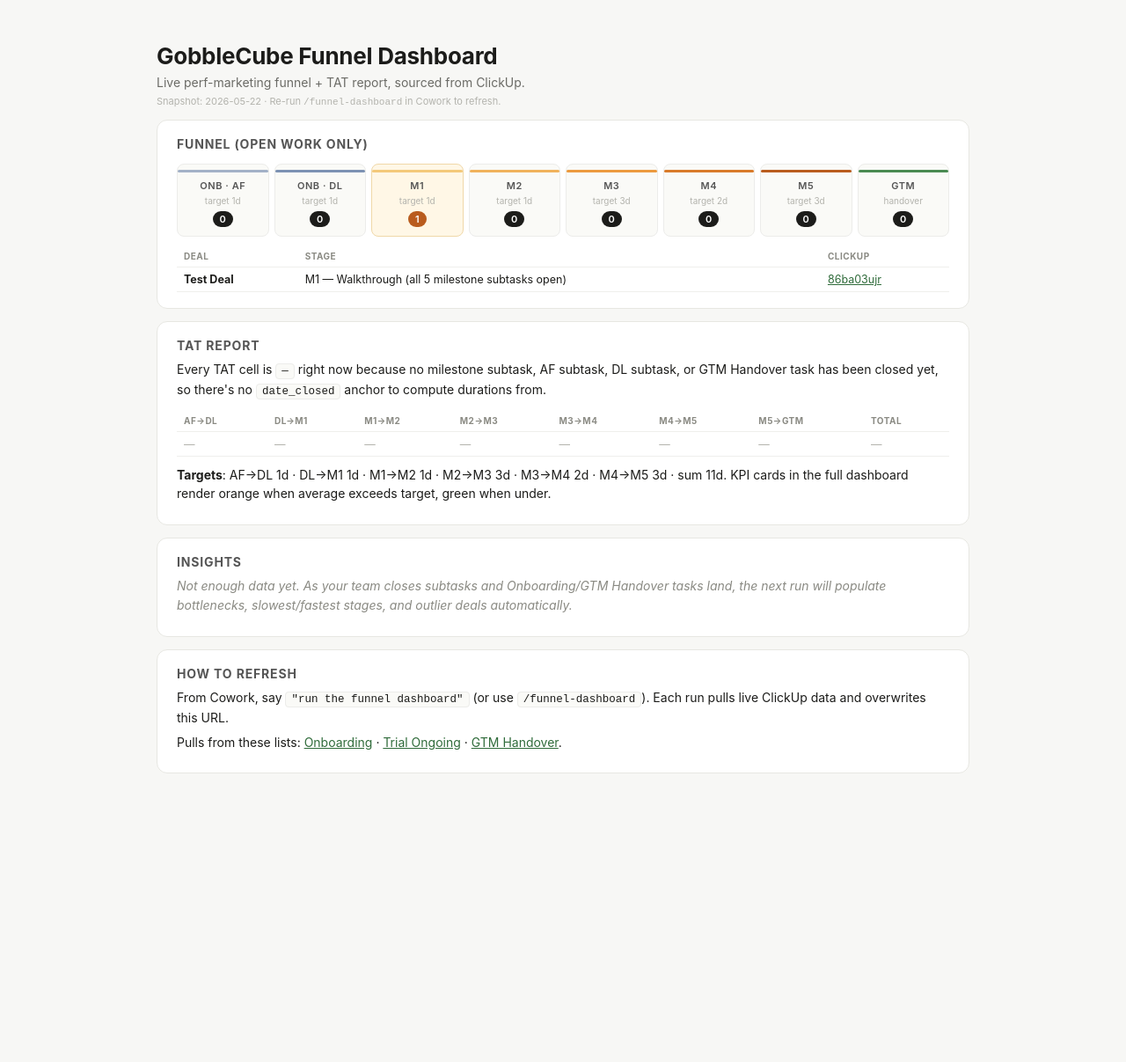
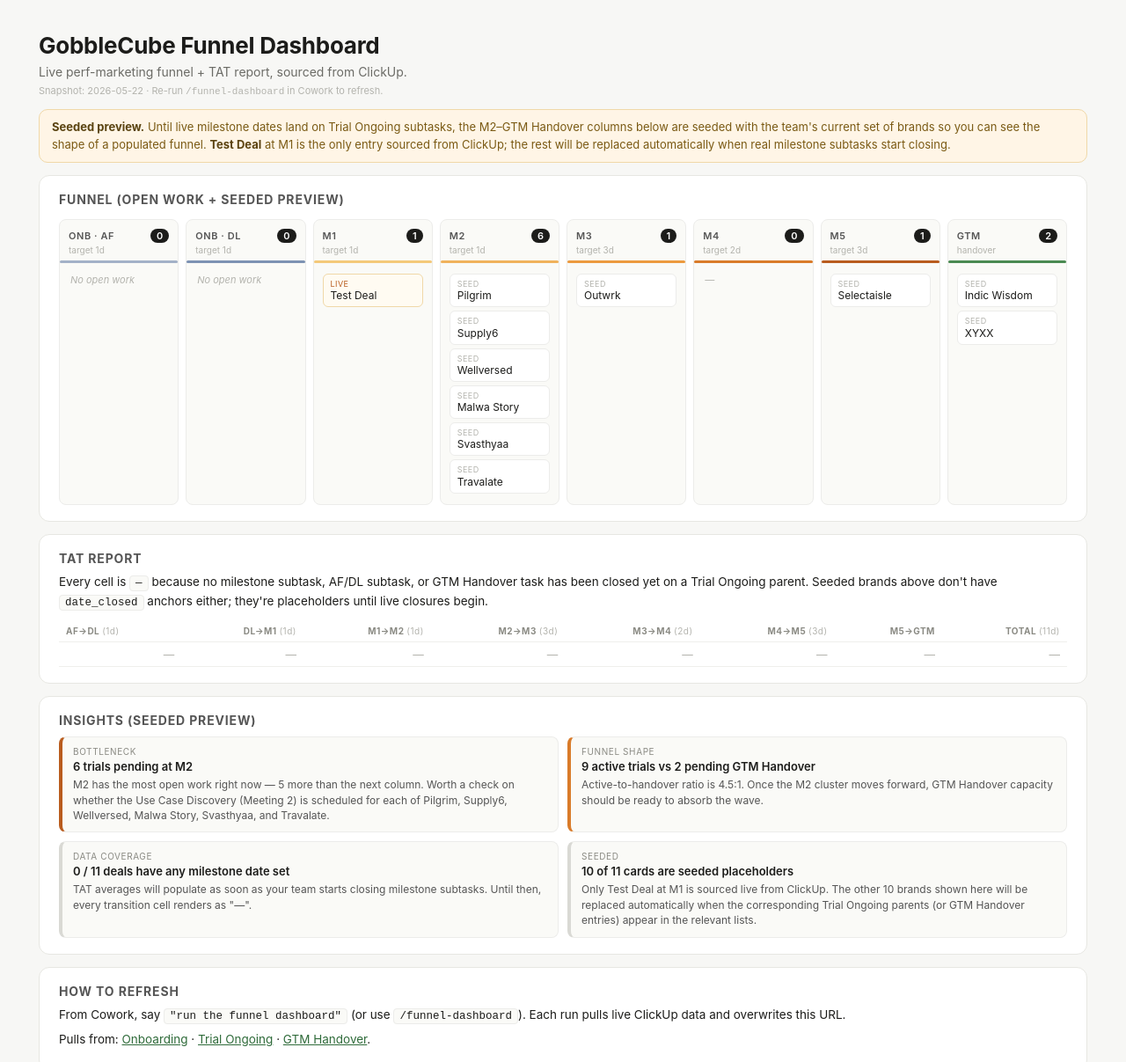
Before and after one commit to lakshyanarang/funnel-dashboard, a plain HTML site: page index.html in a window 1280 px wide. Shown: the top 1207 px of the page at 88% size. Before the commit the page ends 959 px from the top, so only its background shows below. Drawn offline with Linux system fonts and the light colour scheme.

Commit message:
Update index.html

```diff
--- a/index.html
+++ b/index.html
@@ -9,32 +9,48 @@
   :root { color-scheme: light; }
   * { box-sizing: border-box; }
   html, body { margin: 0; background: #f7f7f5; color: #1c1c1a; font-family: -apple-system, BlinkMacSystemFont, "Segoe UI", Roboto, sans-serif; }
-  body { padding: 48px 28px 80px; max-width: 980px; margin: 0 auto; }
+  body { padding: 36px 24px 80px; max-width: 1240px; margin: 0 auto; }
   header h1 { margin: 0 0 6px; font-size: 26px; letter-spacing: -0.01em; }
   header .sub { color: #6b6b66; font-size: 14px; }
   .ts { font-size: 11px; color: #b3b3ad; margin-top: 6px; }
+  .banner { background: #fff5e6; border: 1px solid #f0d8a8; color: #7a5a14; border-radius: 10px; padding: 10px 14px; font-size: 13px; line-height: 1.5; margin: 14px 0 0; }
+  .banner b { color: #5a4310; }
   .card { background: #fff; border: 1px solid #e7e7e2; border-radius: 12px; padding: 18px 22px; margin-top: 14px; }
   .card h2 { margin: 0 0 8px; font-size: 14px; color: #555; text-transform: uppercase; letter-spacing: 0.06em; }
-  .card p { margin: 6px 0; font-size: 14px; line-height: 1.55; }
+  .card p { margin: 6px 0; font-size: 13.5px; line-height: 1.55; }
   .card code { background: #fafaf7; border: 1px solid #ececea; border-radius: 4px; padding: 1px 6px; font-size: 12.5px; }
-  .funnel { display: grid; grid-template-columns: repeat(8, 1fr); gap: 6px; margin-top: 14px; }
-  @media (max-width: 880px) { .funnel { grid-template-columns: repeat(4, 1fr); } }
-  @media (max-width: 480px) { .funnel { grid-template-columns: repeat(2, 1fr); } }
-  .col { background: #fafaf7; border: 1px solid #ececea; border-radius: 8px; padding: 10px 8px; text-align: center; font-size: 12px; }
-  .col .name { font-weight: 600; font-size: 11px; text-transform: uppercase; letter-spacing: 0.05em; color: #555; margin-bottom: 4px; }
-  .col .tgt { color: #b3b3ad; font-size: 10px; }
-  .col .count { background: #1c1c1a; color: #fff; border-radius: 999px; padding: 2px 8px; font-size: 11px; font-weight: 600; display: inline-block; margin-top: 6px; }
-  .col.active { background: #fff7e6; border-color: #f0d8a8; }
-  .col.active .count { background: #b95c1e; }
-  .strip { height: 3px; border-radius: 2px; margin: -4px -8px 8px; }
+  .funnel { display: grid; grid-template-columns: repeat(8, 1fr); gap: 8px; margin-top: 14px; }
+  @media (max-width: 1100px) { .funnel { grid-template-columns: repeat(4, 1fr); } }
+  @media (max-width: 560px) { .funnel { grid-template-columns: repeat(2, 1fr); } }
+  .col { background: #fafaf7; border: 1px solid #ececea; border-radius: 8px; padding: 10px 10px 12px; min-height: 160px; display: flex; flex-direction: column; }
+  .col .head { display: flex; justify-content: space-between; align-items: baseline; }
+  .col .name { font-weight: 600; font-size: 11px; text-transform: uppercase; letter-spacing: 0.05em; color: #555; }
+  .col .count { background: #1c1c1a; color: #fff; border-radius: 999px; padding: 1px 7px; font-size: 11px; font-weight: 600; }
+  .col .tgt { color: #b3b3ad; font-size: 10px; margin-top: 2px; }
+  .col .strip { height: 3px; border-radius: 2px; margin: 6px -10px 8px; }
   .strip.af { background: #a3b1c7; } .strip.dl { background: #7d92b3; }
   .strip.m1 { background: #f4c97a; } .strip.m2 { background: #f0b25c; } .strip.m3 { background: #ec9a3f; }
   .strip.m4 { background: #d97b2a; } .strip.m5 { background: #b95c1e; } .strip.gtm { background: #4a8a52; }
+  .col .brand { background: #fff; border: 1px solid #ececea; border-radius: 6px; padding: 5px 8px; font-size: 12px; line-height: 1.25; margin-top: 4px; }
+  .col .brand.live { background: #fffbf2; border-color: #f0d8a8; }
+  .col .brand .tag { font-size: 9px; color: #b3b3ad; text-transform: uppercase; letter-spacing: 0.05em; }
+  .col .brand.live .tag { color: #b95c1e; }
+  .col .empty { color: #b3b3ad; font-style: italic; font-size: 11px; padding: 4px 2px; }
   table { width: 100%; border-collapse: collapse; font-size: 12.5px; margin-top: 10px; }
   th, td { padding: 6px 8px; border-bottom: 1px solid #efefec; text-align: left; }
   th { font-size: 10px; text-transform: uppercase; letter-spacing: 0.05em; color: #8a8a83; }
   td.muted { color: #b3b3ad; }
+  td.num { text-align: right; font-variant-numeric: tabular-nums; color: #b3b3ad; }
+  th.num { text-align: right; }
   a { color: #2f6b3a; }
+  .insights { display: grid; grid-template-columns: 1fr 1fr; gap: 10px; margin-top: 10px; }
+  @media (max-width: 760px) { .insights { grid-template-columns: 1fr; } }
+  .insight { background: #fafaf7; border: 1px solid #ececea; border-left: 4px solid #d9d9d4; border-radius: 8px; padding: 10px 12px; }
+  .insight.high { border-left-color: #b95c1e; }
+  .insight.medium { border-left-color: #d97b2a; }
+  .insight .tag { font-size: 10px; text-transform: uppercase; letter-spacing: 0.06em; color: #8a8a83; }
+  .insight .head { font-size: 13px; font-weight: 600; margin: 3px 0 4px; }
+  .insight .detail { font-size: 12px; line-height: 1.45; color: #555; }
 </style>
 </head>
 <body>
@@ -42,51 +58,64 @@
   <h1>GobbleCube Funnel Dashboard</h1>
   <div class="sub">Live perf-marketing funnel + TAT report, sourced from ClickUp.</div>
   <div class="ts">Snapshot: 2026-05-22 · Re-run <code>/funnel-dashboard</code> in Cowork to refresh.</div>
+  <div class="banner">
+    <b>Seeded preview.</b> Until live milestone dates land on Trial Ongoing subtasks, the M2–GTM Handover columns below are seeded with the team's current set of brands so you can see the shape of a populated funnel. <b>Test Deal</b> at M1 is the only entry sourced from ClickUp; the rest will be replaced automatically when real milestone subtasks start closing.
+  </div>
 </header>
 
 <div class="card">
-  <h2>Funnel (open work only)</h2>
+  <h2>Funnel (open work + seeded preview)</h2>
   <div class="funnel">
-    <div class="col"><div class="strip af"></div><div class="name">Onb · AF</div><div class="tgt">target 1d</div><div class="count">0</div></div>
-    <div class="col"><div class="strip dl"></div><div class="name">Onb · DL</div><div class="tgt">target 1d</div><div class="count">0</div></div>
-    <div class="col active"><div class="strip m1"></div><div class="name">M1</div><div class="tgt">target 1d</div><div class="count">1</div></div>
-    <div class="col"><div class="strip m2"></div><div class="name">M2</div><div class="tgt">target 1d</div><div class="count">0</div></div>
-    <div class="col"><div class="strip m3"></div><div class="name">M3</div><div class="tgt">target 3d</div><div class="count">0</div></div>
-    <div class="col"><div class="strip m4"></div><div class="name">M4</div><div class="tgt">target 2d</div><div class="count">0</div></div>
-    <div class="col"><div class="strip m5"></div><div class="name">M5</div><div class="tgt">target 3d</div><div class="count">0</div></div>
-    <div class="col"><div class="strip gtm"></div><div class="name">GTM</div><div class="tgt">handover</div><div class="count">0</div></div>
+    <div class="col"><div class="head"><span class="name">Onb · AF</span><span class="count">0</span></div><div class="tgt">target 1d</div><div class="strip af"></div><div class="empty">No open work</div></div>
+    <div class="col"><div class="head"><span class="name">Onb · DL</span><span class="count">0</span></div><div class="tgt">target 1d</div><div class="strip dl"></div><div class="empty">No open work</div></div>
+    <div class="col"><div class="head"><span class="name">M1</span><span class="count">1</span></div><div class="tgt">target 1d</div><div class="strip m1"></div>
+      <div class="brand live"><div class="tag">live</div>Test Deal</div>
+    </div>
+    <div class="col"><div class="head"><span class="name">M2</span><span class="count">6</span></div><div class="tgt">target 1d</div><div class="strip m2"></div>
+      <div class="brand"><div class="tag">seed</div>Pilgrim</div>
+      <div class="brand"><div class="tag">seed</div>Supply6</div>
+      <div class="brand"><div class="tag">seed</div>Wellversed</div>
+      <div class="brand"><div class="tag">seed</div>Malwa Story</div>
+      <div class="brand"><div class="tag">seed</div>Svasthyaa</div>
+      <div class="brand"><div class="tag">seed</div>Travalate</div>
+    </div>
+    <div class="col"><div class="head"><span class="name">M3</span><span class="count">1</span></div><div class="tgt">target 3d</div><div class="strip m3"></div>
+      <div class="brand"><div class="tag">seed</div>Outwrk</div>
+    </div>
+    <div class="col"><div class="head"><span class="name">M4</span><span class="count">0</span></div><div class="tgt">target 2d</div><div class="strip m4"></div><div class="empty">—</div></div>
+    <div class="col"><div class="head"><span class="name">M5</span><span class="count">1</span></div><div class="tgt">target 3d</div><div class="strip m5"></div>
+      <div class="brand"><div class="tag">seed</div>Selectaisle</div>
+    </div>
+    <div class="col"><div class="head"><span class="name">GTM</span><span class="count">2</span></div><div class="tgt">handover</div><div class="strip gtm"></div>
+      <div class="brand"><div class="tag">seed</div>Indic Wisdom</div>
+      <div class="brand"><div class="tag">seed</div>XYXX</div>
+    </div>
   </div>
+</div>
+
+<div class="card">
+  <h2>TAT report</h2>
+  <p>Every cell is <code>—</code> because no milestone subtask, AF/DL subtask, or GTM Handover task has been closed yet on a Trial Ongoing parent. Seeded brands above don't have <code>date_closed</code> anchors either; they're placeholders until live closures begin.</p>
   <table>
-    <thead><tr><th>Deal</th><th>Stage</th><th>ClickUp</th></tr></thead>
-    <tbody>
-      <tr>
-        <td><strong>Test Deal</strong></td>
-        <td>M1 — Walkthrough (all 5 milestone subtasks open)</td>
-        <td><a href="https://app.clickup.com/t/86ba03ujr" target="_blank">86ba03ujr</a></td>
-      </tr>
-    </tbody>
+    <thead><tr><th>AF→DL <span style="color:#b3b3ad;font-weight:400;text-transform:none;">(1d)</span></th><th class="num">DL→M1 <span style="color:#b3b3ad;font-weight:400;text-transform:none;">(1d)</span></th><th class="num">M1→M2 <span style="color:#b3b3ad;font-weight:400;text-transform:none;">(1d)</span></th><th class="num">M2→M3 <span style="color:#b3b3ad;font-weight:400;text-transform:none;">(3d)</span></th><th class="num">M3→M4 <span style="color:#b3b3ad;font-weight:400;text-transform:none;">(2d)</span></th><th class="num">M4→M5 <span style="color:#b3b3ad;font-weight:400;text-transform:none;">(3d)</span></th><th class="num">M5→GTM</th><th class="num">Total <span style="color:#b3b3ad;font-weight:400;text-transform:none;">(11d)</span></th></tr></thead>
+    <tbody><tr><td class="num">—</td><td class="num">—</td><td class="num">—</td><td class="num">—</td><td class="num">—</td><td class="num">—</td><td class="num">—</td><td class="num">—</td></tr></tbody>
   </table>
 </div>
 
 <div class="card">
-  <h2>TAT report</h2>
-  <p>Every TAT cell is <code>—</code> right now because no milestone subtask, AF subtask, DL subtask, or GTM Handover task has been closed yet, so there's no <code>date_closed</code> anchor to compute durations from.</p>
-  <table>
-    <thead><tr><th>AF→DL</th><th>DL→M1</th><th>M1→M2</th><th>M2→M3</th><th>M3→M4</th><th>M4→M5</th><th>M5→GTM</th><th>Total</th></tr></thead>
-    <tbody><tr><td class="muted">—</td><td class="muted">—</td><td class="muted">—</td><td class="muted">—</td><td class="muted">—</td><td class="muted">—</td><td class="muted">—</td><td class="muted">—</td></tr></tbody>
-  </table>
-  <p style="margin-top:10px;"><strong>Targets</strong>: AF→DL 1d · DL→M1 1d · M1→M2 1d · M2→M3 3d · M3→M4 2d · M4→M5 3d · sum 11d. KPI cards in the full dashboard render orange when average exceeds target, green when under.</p>
-</div>
-
-<div class="card">
-  <h2>Insights</h2>
-  <p style="color:#8a8a83;font-style:italic;">Not enough data yet. As your team closes subtasks and Onboarding/GTM Handover tasks land, the next run will populate bottlenecks, slowest/fastest stages, and outlier deals automatically.</p>
+  <h2>Insights (seeded preview)</h2>
+  <div class="insights">
+    <div class="insight high"><div class="tag">Bottleneck</div><div class="head">6 trials pending at M2</div><div class="detail">M2 has the most open work right now — 5 more than the next column. Worth a check on whether the Use Case Discovery (Meeting 2) is scheduled for each of Pilgrim, Supply6, Wellversed, Malwa Story, Svasthyaa, and Travalate.</div></div>
+    <div class="insight medium"><div class="tag">Funnel shape</div><div class="head">9 active trials vs 2 pending GTM Handover</div><div class="detail">Active-to-handover ratio is 4.5:1. Once the M2 cluster moves forward, GTM Handover capacity should be ready to absorb the wave.</div></div>
+    <div class="insight"><div class="tag">Data coverage</div><div class="head">0 / 11 deals have any milestone date set</div><div class="detail">TAT averages will populate as soon as your team starts closing milestone subtasks. Until then, every transition cell renders as "—".</div></div>
+    <div class="insight"><div class="tag">Seeded</div><div class="head">10 of 11 cards are seeded placeholders</div><div class="detail">Only Test Deal at M1 is sourced live from ClickUp. The other 10 brands shown here will be replaced automatically when the corresponding Trial Ongoing parents (or GTM Handover entries) appear in the relevant lists.</div></div>
+  </div>
 </div>
 
 <div class="card">
   <h2>How to refresh</h2>
   <p>From Cowork, say <code>"run the funnel dashboard"</code> (or use <code>/funnel-dashboard</code>). Each run pulls live ClickUp data and overwrites this URL.</p>
-  <p>Pulls from these lists: <a href="https://app.clickup.com/9014901208/v/li/901414331532" target="_blank">Onboarding</a> · <a href="https://app.clickup.com/9014901208/v/li/901414331535" target="_blank">Trial Ongoing</a> · <a href="https://app.clickup.com/9014901208/v/li/901414331536" target="_blank">GTM Handover</a>.</p>
+  <p>Pulls from: <a href="https://app.clickup.com/9014901208/v/li/901414331532" target="_blank">Onboarding</a> · <a href="https://app.clickup.com/9014901208/v/li/901414331535" target="_blank">Trial Ongoing</a> · <a href="https://app.clickup.com/9014901208/v/li/901414331536" target="_blank">GTM Handover</a>.</p>
 </div>
 </body>
 </html>
```
